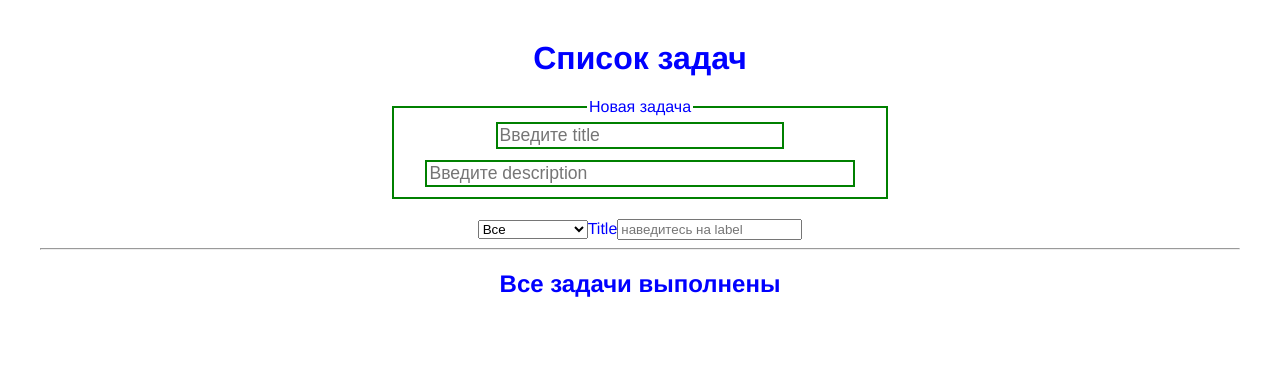
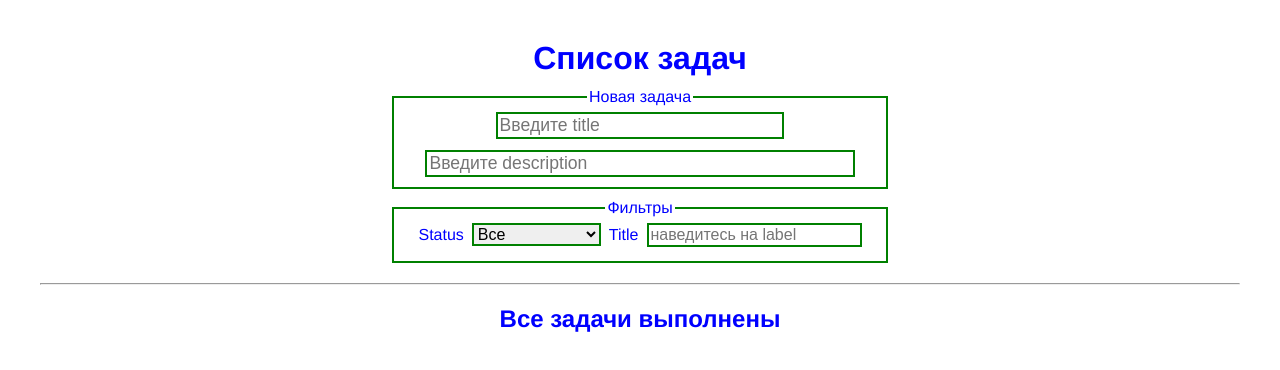
Before and after one commit to Ivan583/simple-list, a Vue app: page / in a window 1280 px wide. Shown: the top 370 px of the page. Built offline with nearby package versions, Linux system fonts and the light colour scheme.

Commit message:
Добавление формы фильтра

```diff
--- a/src/App.vue
+++ b/src/App.vue
@@ -3,14 +3,28 @@
     <h1>Список задач</h1>
     <AddTask @add-task="addTask" />
 
+    <form>
+      <fieldset>
+        <legend>Фильтры</legend>
+
+        <label>Status</label>
         <select v-model="statusFilter">
           <option value="all">Все</option>
           <option value="pending">На очереди</option>
           <option value="in work">В работе</option>
           <option value="completed">Выполненные</option>
         </select>
+
         <label data-tooltip="Введите заголовок или его часть и кликните вне поля ввода">Title</label>
-    <input type="text" placeholder="наведитесь на label" v-model.lazy="titleFilter" />
+        <input
+          type="text"
+          class="title"
+          placeholder="наведитесь на label"
+          v-model.lazy="titleFilter"
+        />
+      </fieldset>
+    </form>
+
     <hr />
     <TaskList
       v-if="filteresTasks.length"
@@ -121,6 +135,27 @@ export default {
 </style>
 
 <style scoped>
+form {
+  max-width: 500px;
+  margin: -10px auto 20px;
+}
+
+fieldset,
+select,
+input {
+  border: 2px solid green;
+  font-size: 1rem;
+}
+
+select {
+  margin-bottom: 0.3rem;
+}
+
+select,
+label {
+  margin-right: 0.5rem;
+}
+
 [data-tooltip] {
   position: relative;
 }
--- a/src/components/AddTask.vue
+++ b/src/components/AddTask.vue
@@ -41,10 +41,6 @@ export default {
 </script>
 
 <style scoped>
-form {
-  max-width: 500px;
-  margin: 10px auto 20px;
-}
 fieldset,
 input {
   border: 2px solid green;
```
Lines whose indentation alone changed are shown as unchanged.
